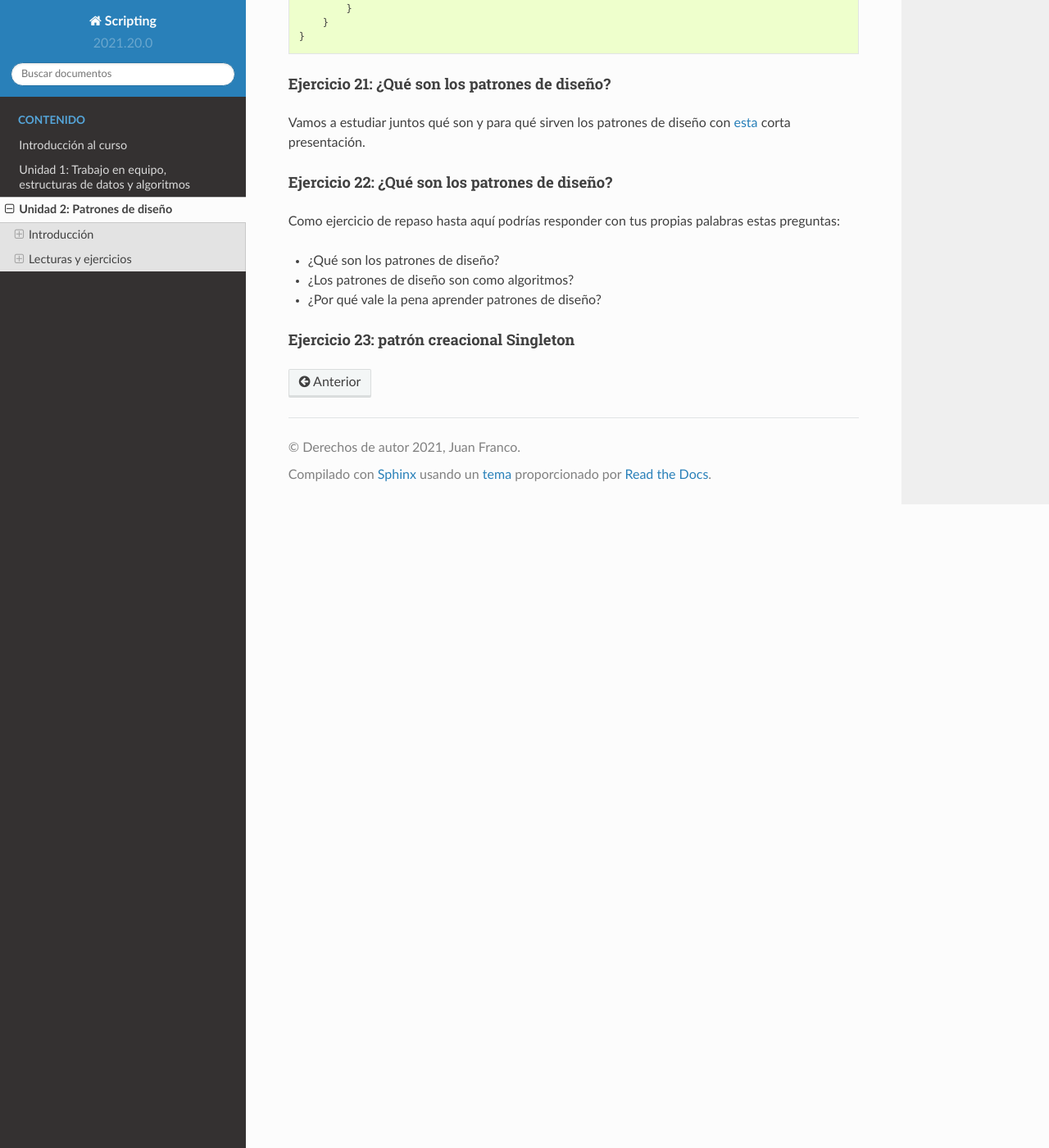
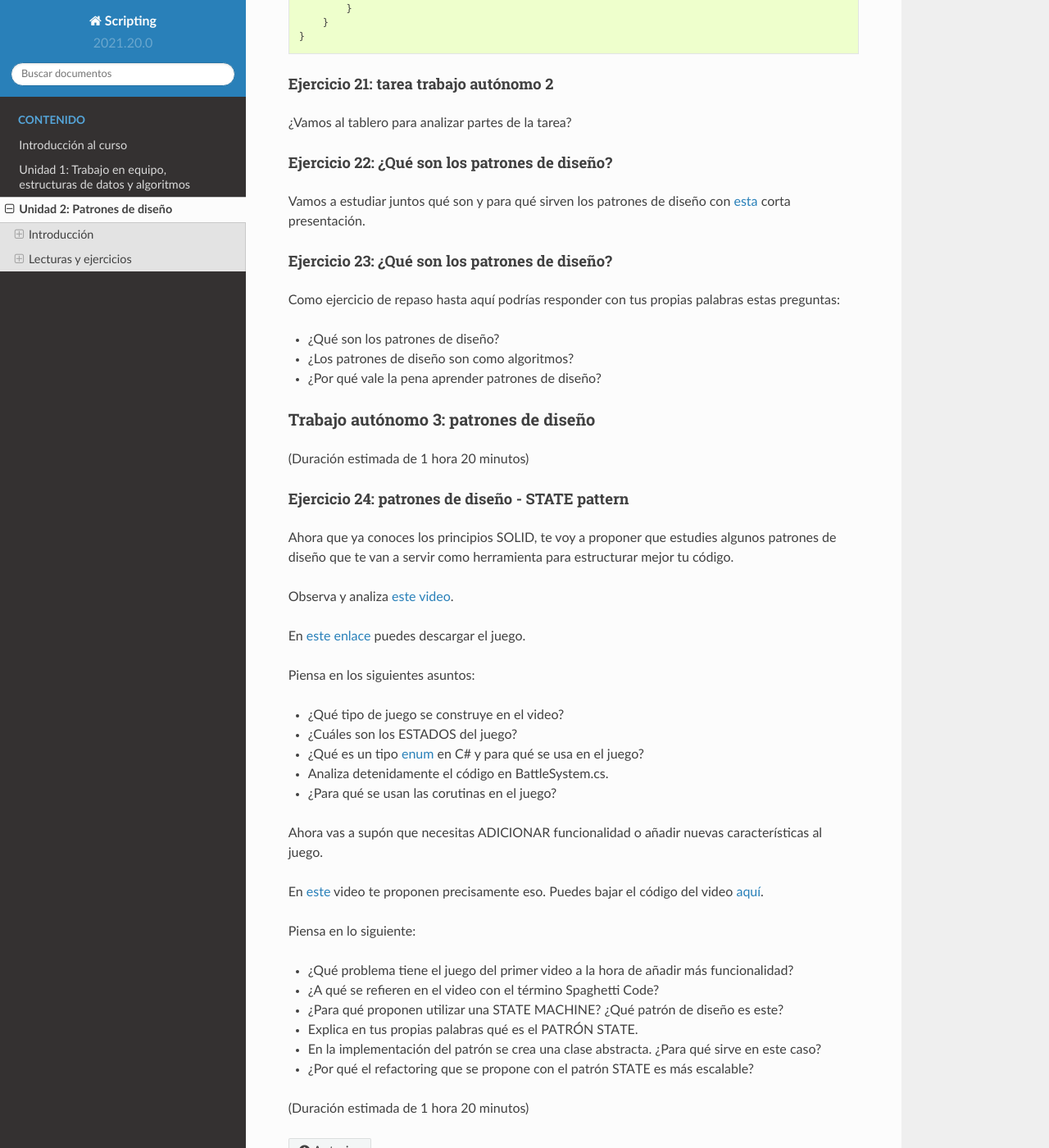
Before and after one commit to juanferfranco/scripting, a Sphinx documentation site: the page built from docs/_unidad2/unidad2.rst, in a window 1280 px wide and 1400 px high, scrolled down 25980 px. Shown: the whole window at 82% size. Built offline with Sphinx 7.4.7 and the Read the Docs theme 2.0.0, drawn with Linux system fonts in a browser that asks for light colours.

Commit message:
Complete Unit2 sesion 3: class and independent work

```diff
--- a/docs/_unidad2/unidad2.rst
+++ b/docs/_unidad2/unidad2.rst
@@ -1242,7 +1242,12 @@ D:
         }
     }
 
-Ejercicio 21: ¿Qué son los patrones de diseño?
+Ejercicio 21: tarea trabajo autónomo 2
+^^^^^^^^^^^^^^^^^^^^^^^^^^^^^^^^^^^^^^^^^^
+
+¿Vamos al tablero para analizar partes de la tarea?
+
+Ejercicio 22: ¿Qué son los patrones de diseño?
 ^^^^^^^^^^^^^^^^^^^^^^^^^^^^^^^^^^^^^^^^^^^^^^^
 
 Vamos a estudiar juntos qué son y para qué sirven los patrones de diseño con
@@ -1259,53 +1264,51 @@ Como ejercicio de repaso hasta aquí podrías responder con tus propias palabras
 * ¿Los patrones de diseño son como algoritmos?
 * ¿Por qué vale la pena aprender patrones de diseño?
 
-Ejercicio 23: patrón creacional Singleton
-^^^^^^^^^^^^^^^^^^^^^^^^^^^^^^^^^^^^^^^^^^^^^^^
-
-
+
+Trabajo autónomo 3: patrones de diseño
+****************************************
+(Duración estimada de 1 hora 20 minutos)
+
+Ejercicio 24: patrones de diseño - STATE pattern
+^^^^^^^^^^^^^^^^^^^^^^^^^^^^^^^^^^^^^^^^^^^^^^^^^^^
+
+Ahora que ya conoces los principios SOLID, te voy a proponer que
+estudies algunos patrones de diseño que te van a servir como
+herramienta para estructurar mejor tu código.
+
+Observa y analiza `este video <https://youtu.be/_1pz_ohupPs>`__.
+
+En `este enlace <https://github.com/Brackeys/Turn-based-combat>`__ puedes
+descargar el juego.
+
+Piensa en los siguientes asuntos:
+
+* ¿Qué tipo de juego se construye en el video?
+* ¿Cuáles son los ESTADOS del juego?
+* ¿Qué es un tipo `enum <https://docs.microsoft.com/en-us/dotnet/csharp/language-reference/builtin-types/enum>`__
+  en C# y para qué se usa en el juego?
+* Analiza detenidamente el código en BattleSystem.cs.
+* ¿Para qué se usan las corutinas en el juego?
+
+Ahora vas a supón que necesitas ADICIONAR funcionalidad o añadir nuevas características
+al juego.
+
+En `este <https://youtu.be/5PTd0WdKB-4>`__ video te proponen precisamente eso.
+Puedes bajar el código del video `aquí <https://www.patreon.com/posts/32320915>`__.
+
+Piensa en lo siguiente:
+
+* ¿Qué problema tiene el juego del primer video a la hora de añadir más funcionalidad?
+* ¿A qué se refieren en el video con el término Spaghetti Code?
+* ¿Para qué proponen utilizar una STATE MACHINE? ¿Qué patrón de diseño es este?
+* Explica en tus propias palabras qué es el PATRÓN STATE.
+* En la implementación del patrón se crea una clase abstracta. ¿Para qué sirve
+  en este caso?
+* ¿Por qué el refactoring que se propone con el patrón STATE es más escalable?
+
+(Duración estimada de 1 hora 20 minutos)
 
 ..
-  Ejercicio 17: principios SOLID- Video 5 - código
-  ^^^^^^^^^^^^^^^^^^^^^^^^^^^^^^^^^^^^^^^^^^^^^^^^^^^^
-
-  Descarga el código del video 5 y organiza el proyecto para que puedas
-  ver funcionando todo lo que viste en el video.
-
-  Ejercicio 18: patrones de diseño - STATE pattern
-  ^^^^^^^^^^^^^^^^^^^^^^^^^^^^^^^^^^^^^^^^^^^^^^^^^^^^
-
-  Ahora que ya conoces los principios SOLID, te voy a proponer que
-  estudies algunos patrones de diseño que te van a servir como
-  herramienta para estructurar mejor tu código.
-
-  Observa y analiza `este video <https://youtu.be/_1pz_ohupPs>`__.
-
-  En `este enlace <https://github.com/Brackeys/Turn-based-combat>`__ puedes
-  descargar el juego.
-
-  * ¿Qué tipo de juego se construye en el video?
-  * ¿Cuáles son los ESTADOS del juego?
-  * ¿Qué es un tipo `enum <https://docs.microsoft.com/en-us/dotnet/csharp/language-reference/builtin-types/enum>`__
-    en C# y para qué se usa en el juego?
-  * Analiza detenidamente el código en BattleSystem.cs. Explica cómo funciona
-    cuándo el juego inicia, al presionar los botones de ataque y curación.
-  * ¿Para qué se usan las corutinas en el juego?
-  * Trata de explicar cómo están implementadas las corutinas.
-
-  Ahora vas a supón que necesitas ADICIONAR funcionalidad o añadir nuevas características
-  al juego.
-
-  En `este <https://youtu.be/5PTd0WdKB-4>`__ video te proponen precisamente eso.
-  Puedes bajar el código del video `aquí <https://www.patreon.com/posts/32320915>`__.
-
-  * ¿Qué problema tiene el juego del primer video a la hora de añadir más funcionalidad?
-  * ¿A qué se refieren en el video con el término Spaghetti Code?
-  * ¿Para qué proponen utilizar una STATE MACHINE? ¿Qué patrón de diseño es este?
-  * Explica en tus propias palabras qué es el PATRÓN STATE.
-  * En la implementación del patrón se crea una clase abstracta. ¿Para qué sirve
-    en este caso?
-  * ¿Por qué el refactoring que se propone con el patrón STATE es más escalable?
-
   Ejercicio 19: patrones de diseño -  INTERFACES
   ^^^^^^^^^^^^^^^^^^^^^^^^^^^^^^^^^^^^^^^^^^^^^^^^
 
```
Also changed, not shown: other parts of docs/_unidad2/unidad2.rst (+1 -1 lines), 1 other file.
